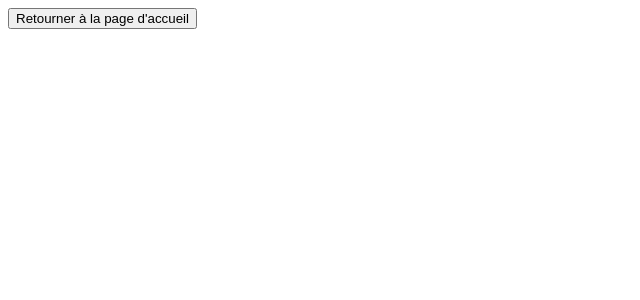
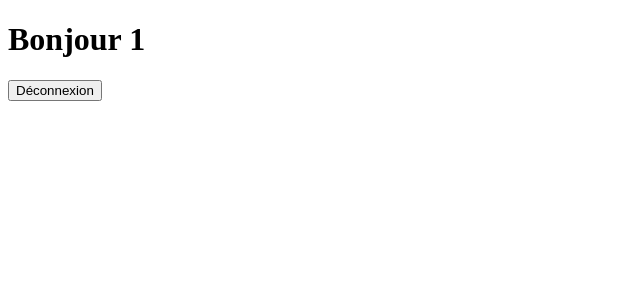
Before and after one commit to T0n-io/projet-resto, a React (Vite) app: page /order/1 in a window 1280 px wide. Shown: the top 300 px of the page, without its empty margins (0-640 px from the left). Built offline with nearby package versions, Linux system fonts and the light colour scheme.

Commit message:
✨ F02: LOGIN > add redirection to ErrorPage, on submit with username

```diff
--- a/src/App.jsx
+++ b/src/App.jsx
@@ -1,6 +1,5 @@
 import { Route, Routes } from "react-router";
 import LoginPage from "./components/pages/login/LoginPage";
-import { Link } from "react-router-dom";
 import OrderPage from "./components/pages/order/OrderPage";
 import ErrorPage from "./components/pages/Error/ErrorPage";
 
@@ -12,8 +11,8 @@ function App() {
   return (
     <Routes>
       <Route path="/" element={<LoginPage />} />
-      <Route path="/order" element={<OrderPage />} />
-      <Route path="/*" element={<ErrorPage />} />
+      <Route path="/order/:username" element={<OrderPage />} />
+      <Route path="*" element={<ErrorPage />} />
     </Routes>
   );
 }
--- a/src/components/pages/Order/OrderPage.jsx
+++ b/src/components/pages/Order/OrderPage.jsx
@@ -1,9 +1,17 @@
-import { Link } from "react-router-dom";
+import { Link, useParams } from "react-router-dom";
 
 export default function OrderPage() {
+  // state
+  const {username} = useParams();
+  console.log("username: ", username);
+  //comportement
+  // affichage
   return (
+    <div>
+      <h1>Bonjour {username}</h1>
     <Link to="/">
-      <div>OrderPage</div>
+      <button>Déconnexion</button>
     </Link>
+    </div>
   )
 }
--- a/src/components/pages/login/LoginForm.jsx
+++ b/src/components/pages/login/LoginForm.jsx
@@ -1,13 +1,15 @@
 import { useState } from "react";
+import { useNavigate } from "react-router";
 
 export default function LoginForm() {
   //state
   const [inputValue, setInputValue] = useState("");
+  const navigate = useNavigate();
   //comportement
   const handleSubmit = (event) => {
     event.preventDefault();
-    alert(`Bonjour ${inputValue}`);
     setInputValue("");
+    navigate(`order/${inputValue}`);
   };
   const handleChange = (event) => {
     setInputValue(event.target.value);
```
